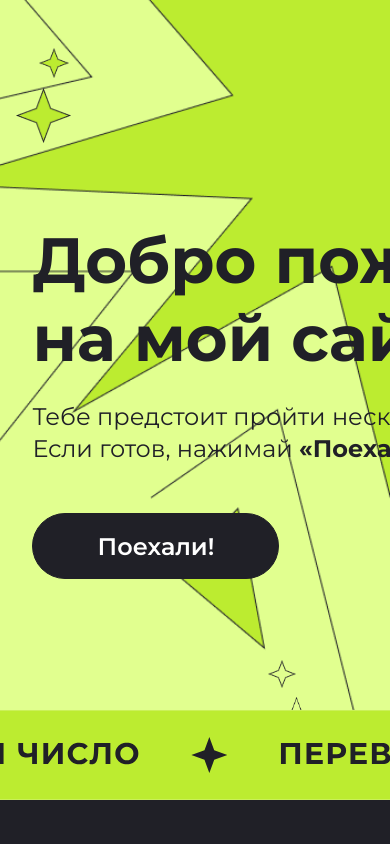
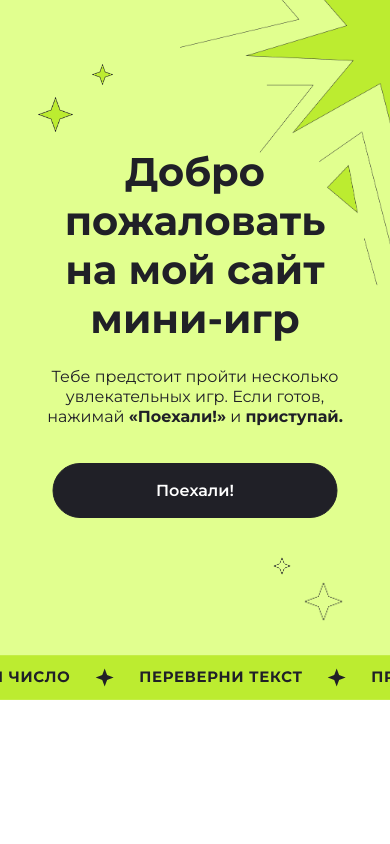
Before and after one commit to neosomee/2-nd-course-hw, a plain HTML site: page index.html in a window 390 px wide. Shown: the top 844 px of the page. Drawn offline with Linux system fonts and the light colour scheme.

```diff
--- a/index.html
+++ b/index.html
@@ -6,6 +6,7 @@
     <meta name="viewport" content="width=device-width, initial-scale=1.0">
     <title>Сайт мини-игр</title>
     <link rel="stylesheet" href="style.css">
+    <link rel="stylesheet" href="mobile.css">
     <link rel="preconnect" href="https://fonts.googleapis.com">
     <link rel="preconnect" href="https://fonts.gstatic.com" crossorigin>
     <link href="https://fonts.googleapis.com/css2?family=Montserrat:wght@400;600;700;800&display=swap" rel="stylesheet">
--- /dev/null
+++ b/mobile.css
@@ -0,0 +1,143 @@
+
+@media (max-width: 767px) {
+
+    .hero-page {
+        position: relative;
+        width: 100%;
+        height: 700px;
+        min-height: 700px;
+        padding: 0;
+
+        display: block;
+        background: #E1FF8F;
+
+        overflow: hidden;
+    }
+
+    .hero-page__content {
+        position: absolute;
+        width: 343px;
+        max-width: calc(100% - 36px);
+        height: 371px;
+
+        left: 50%;
+        top: 147px;
+        transform: translateX(-50%);
+
+        display: flex;
+        flex-direction: column;
+        align-items: center;
+    }
+
+    .hero-page__title {
+        width: 262px;
+        max-width: 100%;
+        height: 196px;
+        margin: 0 0 24px;
+
+        font-size: 40px;
+        line-height: 49px;
+        font-weight: 700;
+
+        text-align: center;
+        display: block;
+    }
+
+    .hero-page__text {
+        width: 296px;
+        max-width: 100%;
+        height: 60px;
+        margin: 0 0 36px;
+
+        font-size: 16px;
+        line-height: 20px;
+        font-weight: 400;
+
+        text-align: center;
+        display: block;
+    }
+
+    .hero-page__text br {
+        display: none;
+    }
+
+    .hero-page__button {
+        width: 285px;
+        max-width: 100%;
+        height: 55px;
+        flex-shrink: 0;
+
+        display: flex;
+        justify-content: center;
+        align-items: center;
+
+        padding: 16px 28px;
+
+        font-size: 16px;
+        font-weight: 600;
+    }
+
+    .hero-page__decoration--big-left {
+        width: 35px;
+        height: auto;
+        left: 38px;
+        top: 97px;
+    }
+
+    .hero-page__decoration--small-right {
+        width: 21px;
+        height: auto;
+        left: 92px;
+        top: 64px;
+    }
+
+    .hero-page__decoration--big-right {
+        width: 220px;
+        height: auto;
+        right: -10px;
+        top: -10px;
+    }
+
+    .hero-page__decoration--gray-medium {
+        width: 39px;
+        height: auto;
+        left: 304px;
+        bottom: 79px;
+    }
+
+    .hero-page__decoration--gray-small {
+        width: 18px;
+        height: auto;
+        left: 273px;
+        bottom: 125px;
+    }
+
+    .hero-page__marquee {
+        position: absolute;
+        width: 100%;
+        height: 45px;
+        left: 0;
+        bottom: 0;
+
+        background-image: url("img/games-marquee.svg");
+        background-repeat: repeat-x;
+        background-size: auto 45px;
+
+        animation: marquee-mobile 30s linear infinite;
+        z-index: 2;
+    }
+
+    @keyframes marquee-mobile {
+        from {
+            background-position: 0 0;
+        }
+
+        to {
+            background-position: -1610px 0;
+        }
+    }
+
+    .games {
+        display: none;
+    }
+}
```
Also changed, not shown: tasks.js (added, +67 -0 lines).
